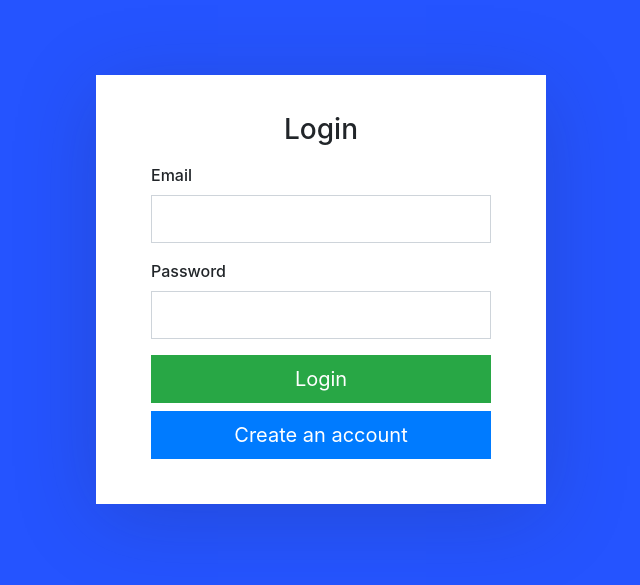
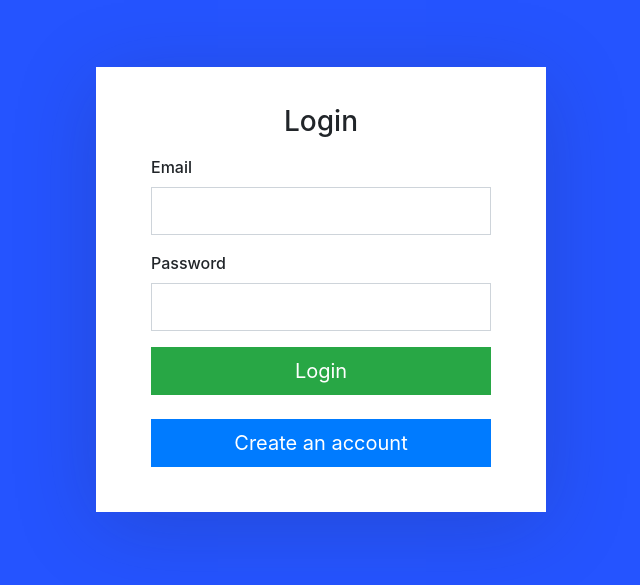
Before and after one commit to PixDay/Bluecoders, a Vue app in the folder Front/bluecoders/: page /login in a window 1280 px wide. Shown: the part 111-696 px from the top of the page, without its empty margins (319-959 px from the left). Built offline with nearby package versions, Linux system fonts and the light colour scheme.

Commit message:
[MODIFIED] - Fix the UX clicking zone

```diff
--- a/Front/bluecoders/src/components/Login.vue
+++ b/Front/bluecoders/src/components/Login.vue
@@ -10,8 +10,9 @@
         <label>Password</label>
         <input type="password" class="form-control form-control-lg" required/>
       </div>
-      <a type="submit" class="btn btn-success btn-lg btn-block"><router-link :to="{name: 'todolist'}" class="white-link">Login</router-link></a>
-      <a class="btn btn-primary btn-lg btn-block"><router-link :to="{name: 'signup'}" class="white-link">Create an account</router-link></a>
+      <router-link :to="{name: 'todolist'}" class="white-link"><button type="submit" class="btn btn-success btn-lg btn-block">Login</button></router-link>
+      <br>
+      <router-link :to="{name: 'signup'}" class="white-link"><button class="btn btn-primary btn-lg btn-block">Create an account</button></router-link>
     </form>
   </div>
 </template>
@@ -30,7 +31,7 @@
     },
     methods: {
       connect() {
-        const data = axios.post("http://localhost:4000/register", {firstname: this.firstname, name: this.name, mail: this.mail, password: this.password}).then((response) => {
+        const data = axios.post("http://localhost:4000/login", {mail: this.mail, password: this.password}).then((response) => {
             console.log(response);
           }, (error) => {
             console.log(error);
--- a/Front/bluecoders/src/components/Signup.vue
+++ b/Front/bluecoders/src/components/Signup.vue
@@ -18,7 +18,8 @@
         <input type="password" class="form-control form-control-lg" name="password" v-model="password" required/>
       </div>
       <button class="btn btn-success btn-lg btn-block" v-on:click="createUser()">Register</button>
-      <a class="btn btn-primary btn-lg btn-block"><router-link :to="{name: 'login'}" class="white-link">I have an account</router-link></a>
+      <br>
+      <router-link :to="{name: 'login'}" class="white-link"><button class="btn btn-primary btn-lg btn-block">I have an account</button></router-link>
   </div>
 </template>
 
```
